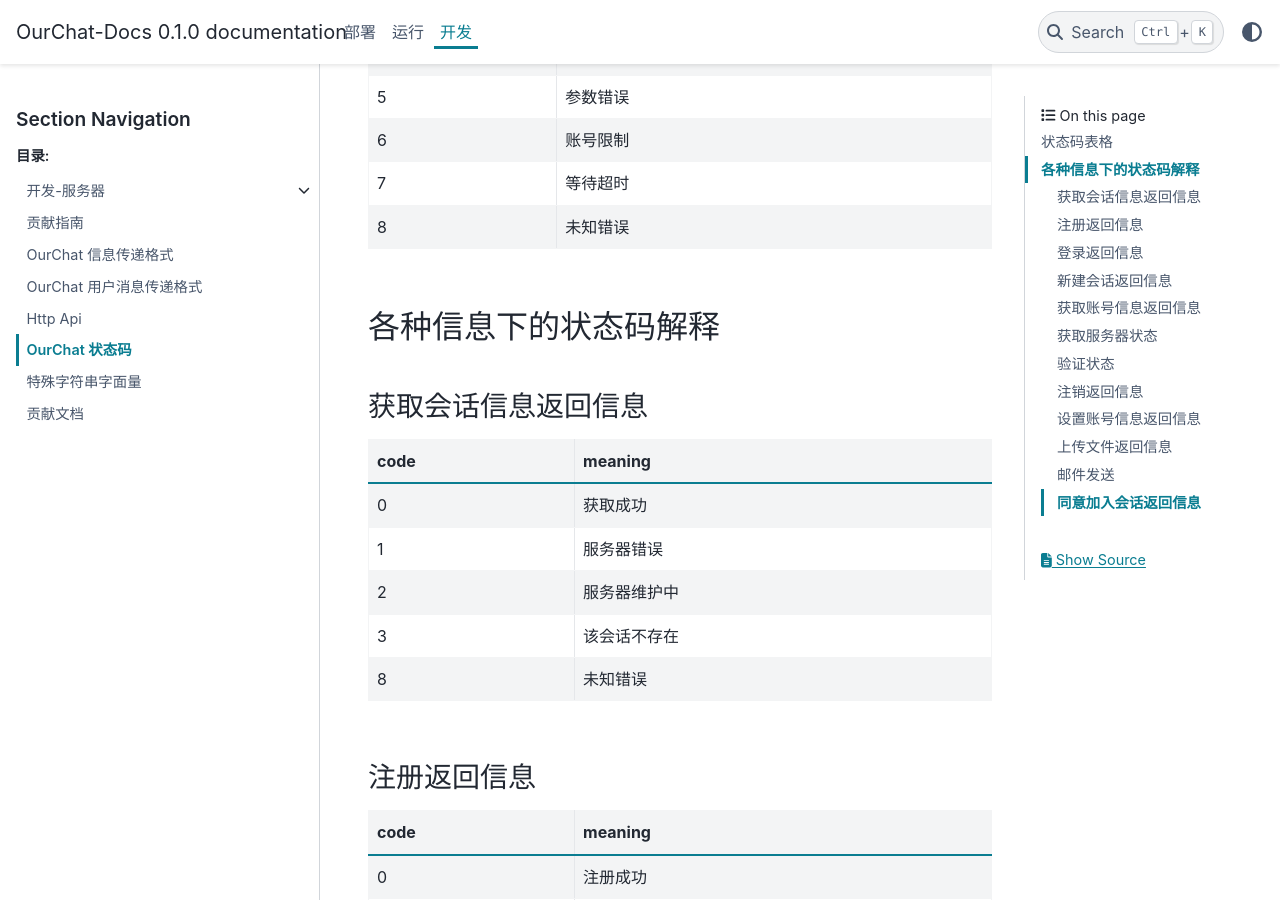
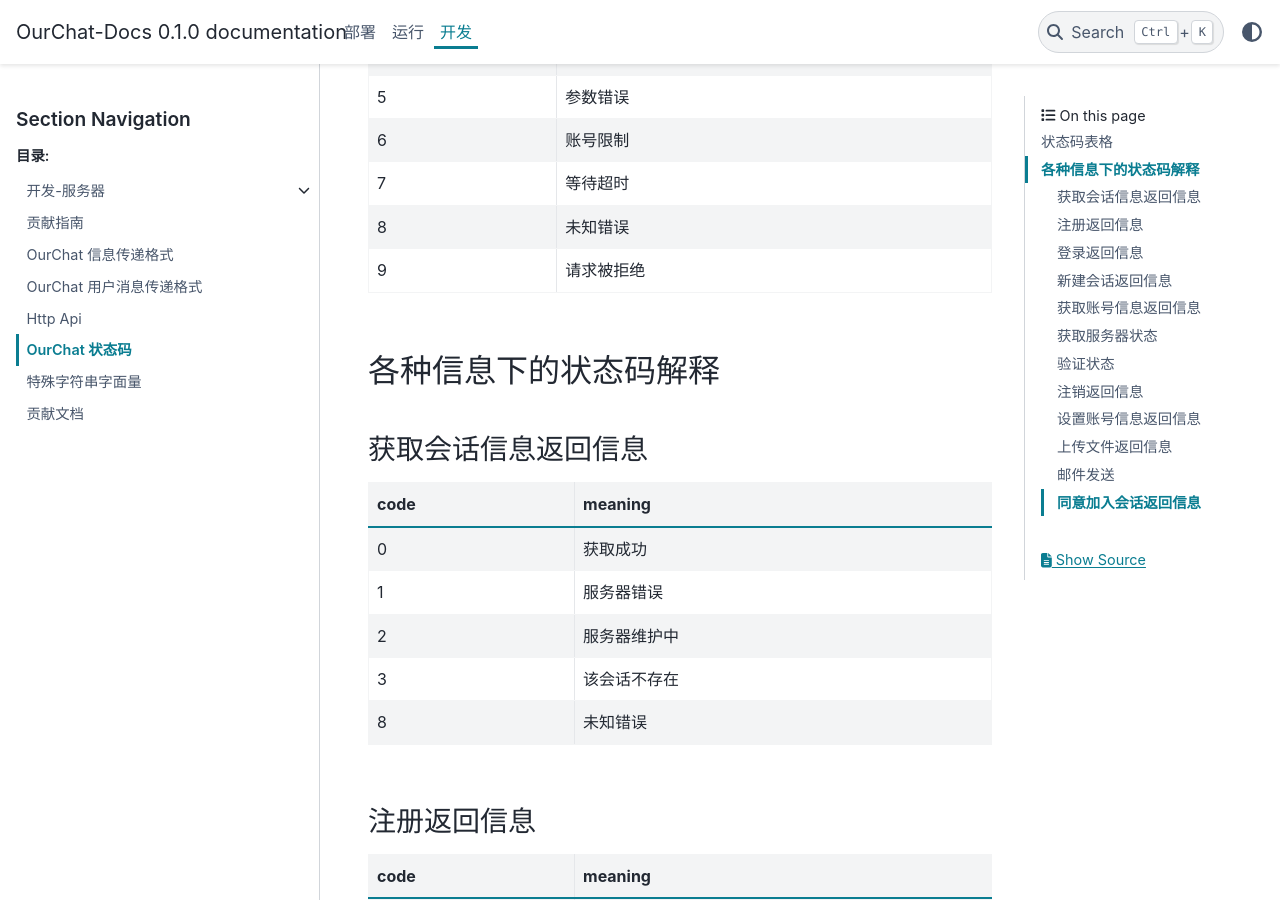
Before and after one commit to SkyUOI/OurChat-Docs, a Sphinx documentation site: the page built from docs/source/docs/development/status_code.md, in a window 1280 px wide and 900 px high, scrolled down 477 px. Built offline with Sphinx 7.4.7 and the PyData theme 0.15.4, drawn with Linux system fonts in a browser that asks for light colours.

Commit message:
add a reject status code

```diff
--- a/docs/source/docs/development/status_code.md
+++ b/docs/source/docs/development/status_code.md
@@ -13,6 +13,7 @@
 | 6    | 账号限制       |
 | 7    | 等待超时       |
 | 8    | 未知错误       |
+| 9    | 请求被拒绝     |
 
 ## 各种信息下的状态码解释
 
```
